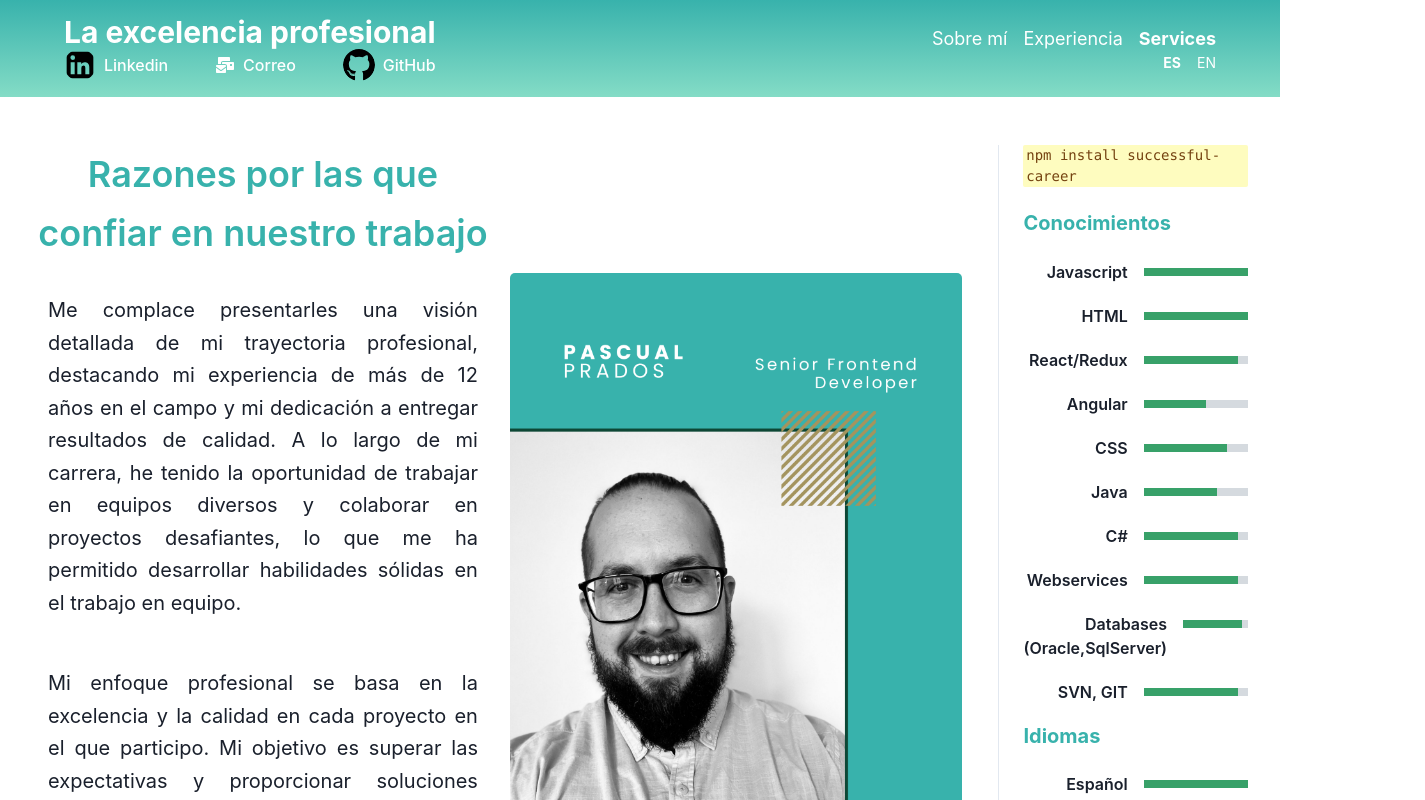
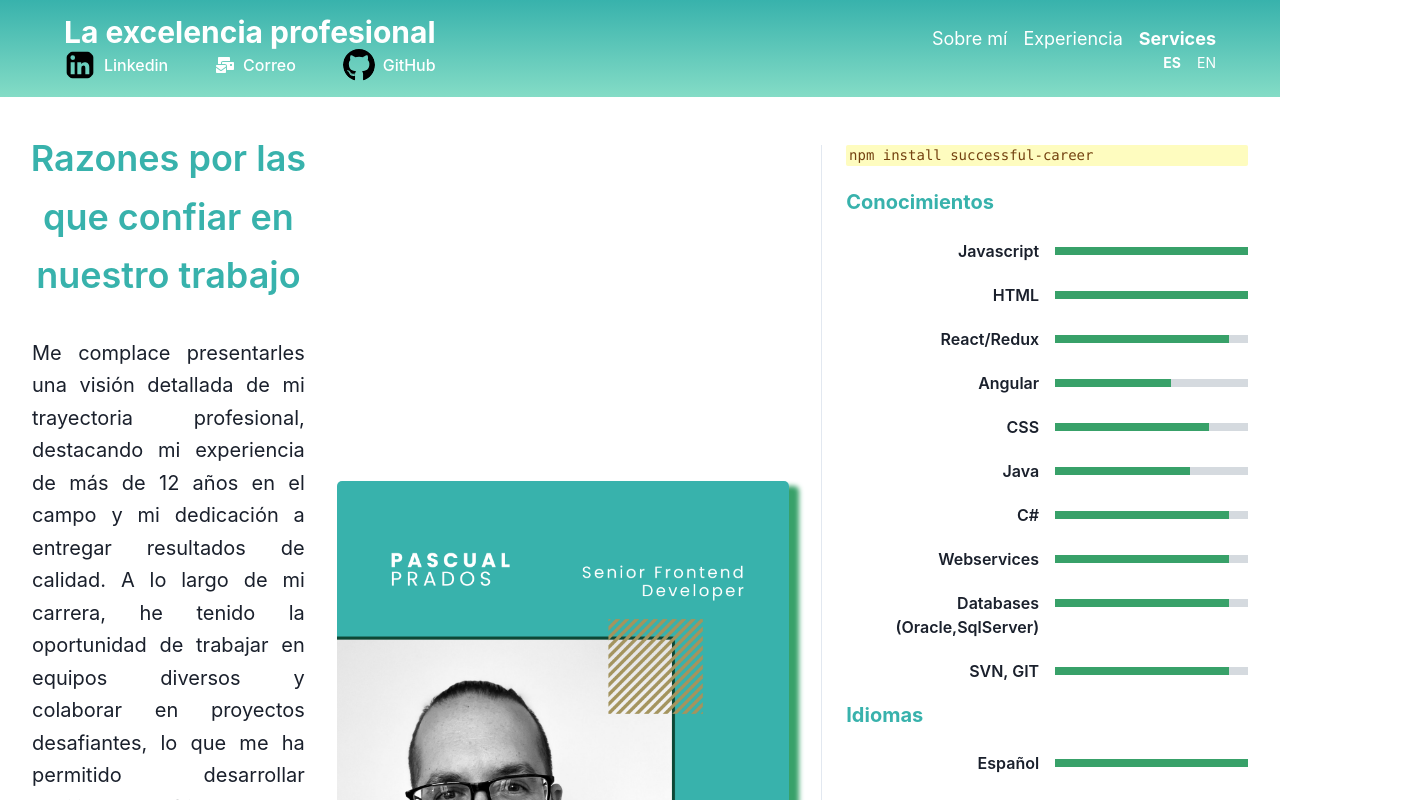
Before and after one commit to pascui89/portfolio, a React (Vite) app: page / in a window 1280 px wide. Shown: the top 800 px of the page, 1425 px wide, since content can reach past the window. Built offline with nearby package versions, Linux system fonts and the light colour scheme.

Commit message:
Included boxShadow and Grid

```diff
--- a/src/App.tsx
+++ b/src/App.tsx
@@ -1,6 +1,6 @@
 import { useEffect, useState } from 'react';
 import './App.css';
-import { ChakraProvider, Box, Flex, Code } from '@chakra-ui/react';
+import { ChakraProvider, Box, Code, Grid, GridItem } from '@chakra-ui/react';
 import { IntlProvider } from 'react-intl'; // Importa los componentes necesarios de react-intl
 import { Container } from '@chakra-ui/react';
 
@@ -82,14 +82,20 @@ function App(): JSX.Element {
           setCurrentLocale={setCurrentLocale}
         />
         <Container mt={8} px={4} maxWidth={'8xl'}>
-          <Flex gap={1} mt={2}>
-            <AboutMe isLoaded={isLoaded} isLoadedExperience={isLoadedExperience}/>
-            <Box width="20%" marginLeft="4" borderLeftWidth="1px" pl={6} m={4} >
+          <Grid
+            templateRows='repeat(2, 1fr)'
+            templateColumns='repeat(4, 1fr)'
+            gap={4}
+          >
+            <GridItem rowSpan={2} colSpan={3}>
+              <AboutMe isLoaded={isLoaded} isLoadedExperience={isLoadedExperience}/>
+            </GridItem>
+            <GridItem rowSpan={2} colSpan={1} borderLeftWidth="1px" pl={6} m={4}>
               <Competences isLoaded={isLoaded} />
               <Attitudes isLoaded={isLoaded} />
               <Code colorScheme='gray' mt={4} whiteSpace="pre" children={codeSnippet} />
-            </Box>
-          </Flex>
+            </GridItem>
+          </Grid>
         </Container>
         <Box as="p"
             width={'100%'}
--- a/src/components/AboutMe.tsx
+++ b/src/components/AboutMe.tsx
@@ -11,7 +11,7 @@ interface IProp {
 export function AboutMe(props: IProp): JSX.Element {
 
     return (
-        <Box width="75%" m={4}>
+        <Box>
           <Fade in={props.isLoaded} transition={{ enter: { duration: 0.5 } }}>
             <Flex alignItems="center" gap={4} justifyContent="space-between" width={'100%'}>
               <Flex alignItems="center" gap={4} direction={'column'} width={'100%'}>
@@ -25,7 +25,7 @@ export function AboutMe(props: IProp): JSX.Element {
                   <FormattedMessage id="text3" />
                 </Box>
               </Flex>
-              <Image boxSize={"container.sm"} src="img/Pascual-PortFolio.png" sx={{ borderRadius: '5px' }}/>
+              <Image boxSize={"container.sm"} src="img/Pascual-PortFolio.png" sx={{ borderRadius: '5px', boxShadow: '10px 5px 5px #38a169' }}/>
             </Flex>
             <Flex alignItems="center" gap={4} justifyContent="space-between" width={'100%'} m={4}>
               <CircularProgressWrapper percent={100} formattedMessage="work" />
```
